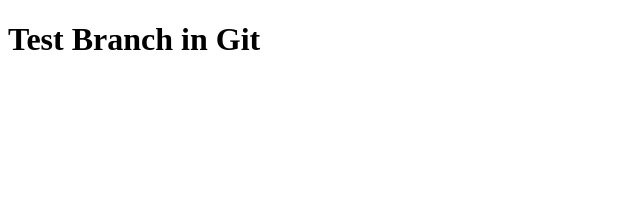
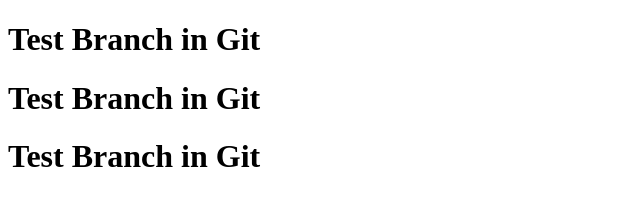
Before and after one commit to qdat7979/music_player, a plain HTML site: page index2.html in a window 1280 px wide. Shown: the whole page, without its empty margins (0-640 px from the left). Drawn offline with Linux system fonts and the light colour scheme.

Commit message:
update index files

```diff
--- a/index2.html
+++ b/index2.html
@@ -8,5 +8,7 @@
 </head>
 <body>
     <h1>Test Branch in Git</h1>
+    <h1>Test Branch in Git</h1>
+    <h1>Test Branch in Git</h1>
 </body>
 </html>
```
